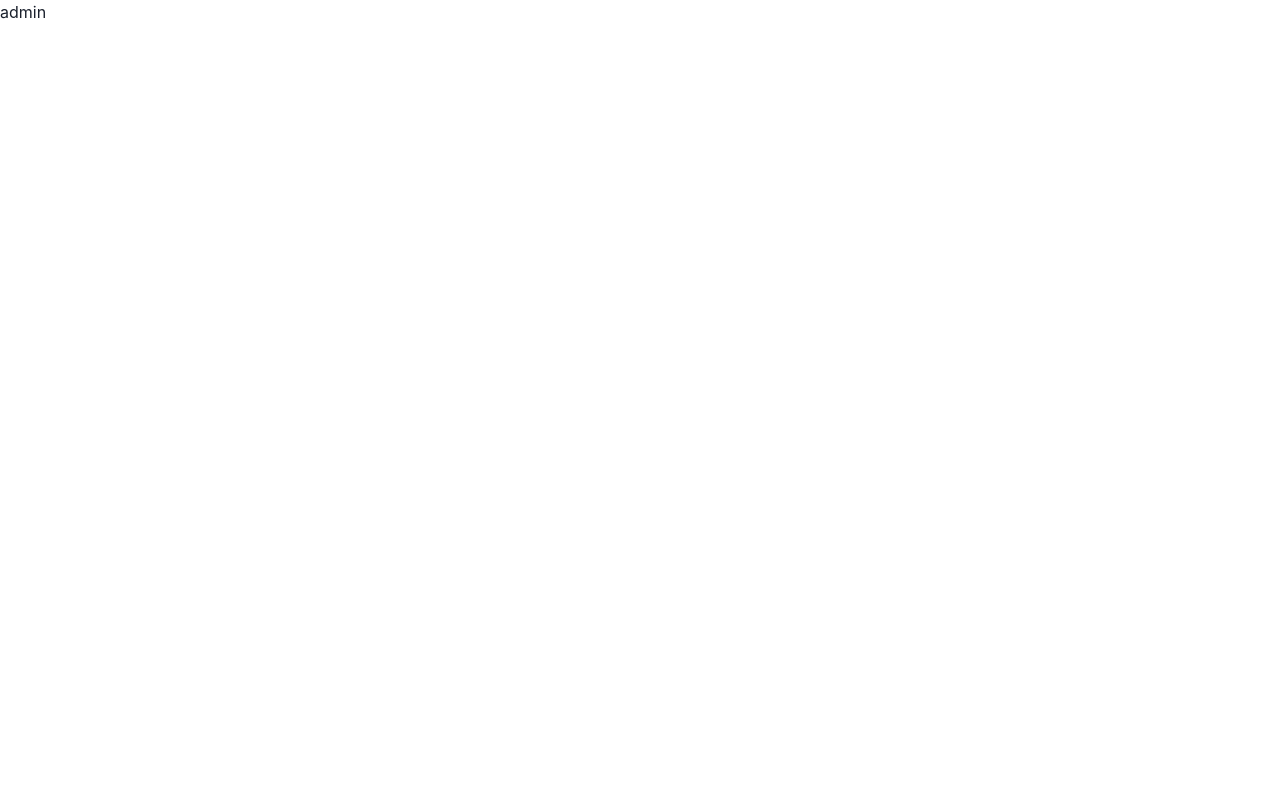
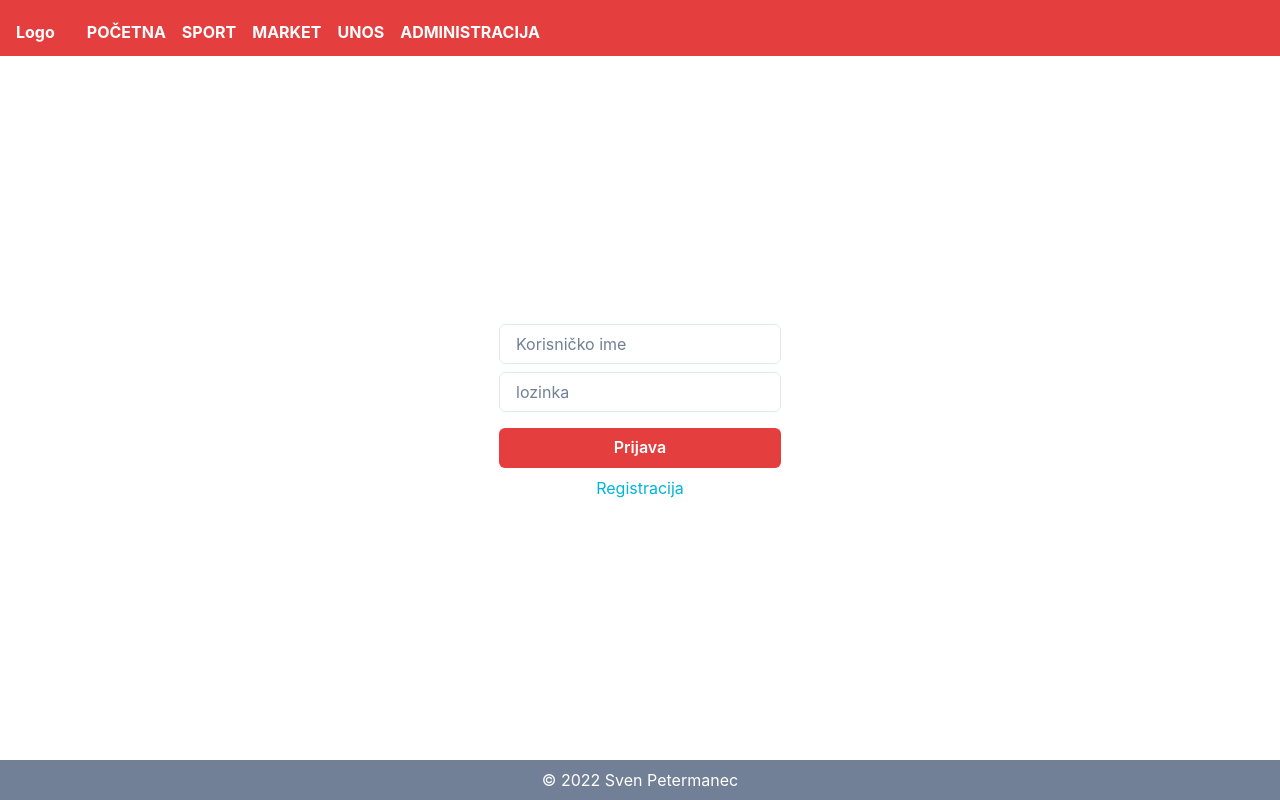
Before and after one commit to svenpetermanec/PWA, a React (Vite) app: page /admin in a window 1280 px wide. Built offline with nearby package versions, Linux system fonts and the light colour scheme.

Commit message:
Add user login and register

```diff
--- a/src/App.tsx
+++ b/src/App.tsx
@@ -5,6 +5,9 @@ import { CategoryContainer } from './containers/CategoryContainer';
 import { HomeContainer } from './containers/HomeContainer';
 import { NewArticleContainer } from './containers/NewArticleContainer';
 import 'react-toastify/dist/ReactToastify.css';
+import { LoginContainer } from './containers/LoginContainer';
+import { RegisterContainer } from './containers/RegisterContainer';
+import { AdminContainer } from './containers/AdminContainer';
 
 export const App = () => {
   return (
@@ -23,7 +26,9 @@ export const App = () => {
         <Route path='/article/:id' element={<ArticleFull />} />
         <Route path='/category/:category' element={<CategoryContainer />} />
         <Route path='/new' element={<NewArticleContainer />} />
-        <Route path='/admin' element={<div>admin</div>} />
+        <Route path='/admin' element={<LoginContainer />} />
+        <Route path='/admin/panel' element={<AdminContainer />} />
+        <Route path='/register' element={<RegisterContainer />} />
         <Route path={'*'} element={<Navigate to={'/'} />} />
       </Routes>
     </>
--- /dev/null
+++ b/src/containers/AdminContainer.tsx
@@ -0,0 +1,13 @@
+import { Box } from '@chakra-ui/react';
+import { Footer } from '../components/Footer';
+import { Header } from '../components/Header';
+
+export const AdminContainer = () => {
+  return (
+    <>
+      <Header />
+      <Box h='88vh'></Box>
+      <Footer />
+    </>
+  );
+};
--- /dev/null
+++ b/src/containers/LoginContainer.tsx
@@ -0,0 +1,98 @@
+import {
+  Box,
+  Button,
+  Flex,
+  FormControl,
+  FormErrorMessage,
+  Input,
+} from '@chakra-ui/react';
+import { zodResolver } from '@hookform/resolvers/zod';
+import { useForm } from 'react-hook-form';
+import { Link, Navigate } from 'react-router-dom';
+import { Footer } from '../components/Footer';
+import { Header } from '../components/Header';
+import z from 'zod';
+import { AppDispatch, RootState } from '../redux/store';
+import { useDispatch, useSelector } from 'react-redux';
+import { loginUserThunk } from '../redux/actions/userAction';
+import { LoggedInStateEnum } from '../redux/reducers/userReducer';
+
+const linkStyle = {
+  color: '#00B5D8',
+};
+
+const loginSchema = z.object({
+  username: z.string().min(1, { message: 'Korisničko ime je obavezno' }),
+  password: z.string().min(1, { message: 'Lozinka je obavezna' }),
+});
+
+export const LoginContainer = () => {
+  const dispatch: AppDispatch = useDispatch();
+
+  const loggedInState: LoggedInStateEnum = useSelector(
+    (state: RootState) => state.user.loggedInState
+  );
+
+  const {
+    formState: { errors },
+    register,
+    handleSubmit,
+  } = useForm({
+    resolver: zodResolver(loginSchema),
+  });
+
+  const onSubmit = (loginInfo: any) => {
+    dispatch(loginUserThunk(loginInfo));
+  };
+
+  if (loggedInState === LoggedInStateEnum.LoggedIn)
+    return <Navigate to={'/admin/panel'} />;
+
+  return (
+    <>
+      <Header />
+      <Flex
+        h='88vh'
+        flexDirection='column'
+        justifyContent='center'
+        alignItems='center'
+      >
+        <form onSubmit={handleSubmit(onSubmit)}>
+          <FormControl isInvalid={errors.username} my={2}>
+            <Input
+              type='text'
+              placeholder='Korisničko ime'
+              {...register('username')}
+            />
+            <FormErrorMessage>{errors.username?.message}</FormErrorMessage>
+          </FormControl>
+
+          <FormControl isInvalid={errors.password} my={2}>
+            <Input
+              type='password'
+              placeholder='lozinka'
+              {...register('password')}
+            />
+            <FormErrorMessage>{errors.password?.message}</FormErrorMessage>
+          </FormControl>
+
+          <Button
+            type='submit'
+            variant='solid'
+            colorScheme='red'
+            width='full'
+            my={2}
+          >
+            Prijava
+          </Button>
+        </form>
+        <Box>
+          <Link style={linkStyle} to={'/register'}>
+            Registracija
+          </Link>
+        </Box>
+      </Flex>
+      <Footer />
+    </>
+  );
+};
--- /dev/null
+++ b/src/containers/RegisterContainer.tsx
@@ -0,0 +1,87 @@
+import {
+  Box,
+  Button,
+  Flex,
+  FormControl,
+  FormErrorMessage,
+  Input,
+} from '@chakra-ui/react';
+import { zodResolver } from '@hookform/resolvers/zod';
+import { useForm } from 'react-hook-form';
+import { useNavigate } from 'react-router-dom';
+import { Footer } from '../components/Footer';
+import { Header } from '../components/Header';
+import z from 'zod';
+import { AppDispatch } from '../redux/store';
+import { useDispatch } from 'react-redux';
+
+const linkStyle = {
+  color: '#00B5D8',
+};
+
+const registerSchema = z.object({
+  username: z.string().min(1, { message: 'Korisničko ime je obavezno' }),
+  password: z.string().min(1, { message: 'Lozinka je obavezna' }),
+});
+
+export const RegisterContainer = () => {
+  const navigate = useNavigate();
+
+  const dispatch: AppDispatch = useDispatch();
+
+  const {
+    formState: { errors },
+    register,
+    handleSubmit,
+  } = useForm({
+    resolver: zodResolver(registerSchema),
+  });
+
+  const onSubmit = (registerInfo: any) => {
+    //dispatch(registerUserThunk(registerInfo));
+    navigate('/admin');
+  };
+
+  return (
+    <>
+      <Header />
+      <Flex
+        h='88vh'
+        flexDirection='column'
+        justifyContent='center'
+        alignItems='center'
+      >
+        <form onSubmit={handleSubmit(onSubmit)}>
+          <FormControl isInvalid={errors.username} my={2}>
+            <Input
+              type='text'
+              placeholder='Korisničko ime'
+              {...register('username')}
+            />
+            <FormErrorMessage>{errors.username?.message}</FormErrorMessage>
+          </FormControl>
+
+          <FormControl isInvalid={errors.password} my={2}>
+            <Input
+              type='password'
+              placeholder='lozinka'
+              {...register('password')}
+            />
+            <FormErrorMessage>{errors.password?.message}</FormErrorMessage>
+          </FormControl>
+
+          <Button
+            type='submit'
+            variant='solid'
+            colorScheme='red'
+            width='full'
+            my={2}
+          >
+            Registracija
+          </Button>
+        </form>
+      </Flex>
+      <Footer />
+    </>
+  );
+};
--- /dev/null
+++ b/src/redux/actions/userAction.ts
@@ -0,0 +1,32 @@
+import { AsyncThunk, createAsyncThunk } from '@reduxjs/toolkit';
+import {
+  LoginUserRequest,
+  LoginUserResponse,
+  RegisterUserRequest,
+  RegisterUserResponse,
+} from '../models/userModel';
+import { loginUser, registerUser } from '../services/user.service';
+
+export const loginUserThunk: AsyncThunk<
+  LoginUserResponse,
+  LoginUserRequest,
+  {}
+> = createAsyncThunk<LoginUserResponse, LoginUserRequest>(
+  '/user/login',
+  async (request, thunkApi) => {
+    const response = await loginUser(request);
+    return response.data;
+  }
+);
+
+export const registerUserThunk: AsyncThunk<
+  RegisterUserResponse,
+  RegisterUserRequest,
+  {}
+> = createAsyncThunk<RegisterUserResponse, RegisterUserRequest>(
+  '/user/register',
+  async (request, thunkApi) => {
+    const response = await registerUser(request);
+    return response.data;
+  }
+);
--- /dev/null
+++ b/src/redux/models/userModel.ts
@@ -0,0 +1,17 @@
+export interface LoginUserResponse {
+  id: number;
+  username: string;
+  isAdmin: boolean;
+}
+
+export interface LoginUserRequest {
+  username: string;
+  password: string;
+}
+
+export interface RegisterUserRequest extends LoginUserRequest {}
+
+export interface RegisterUserResponse {
+  username: string;
+  isAdmin: boolean;
+}
--- a/src/redux/reducers/articleReducer.ts
+++ b/src/redux/reducers/articleReducer.ts
@@ -28,6 +28,9 @@ const articleSlice = createSlice({
       state.articles.push(action.payload);
       toast.success('Članak objavljen');
     });
+    builder.addCase(addArticleThunk.rejected, () => {
+      toast.success('Došlo je do pogreške');
+    });
   },
 });
 
--- /dev/null
+++ b/src/redux/reducers/userReducer.ts
@@ -0,0 +1,44 @@
+import { createSlice } from '@reduxjs/toolkit';
+import { toast } from 'react-toastify';
+import { loginUserThunk, registerUserThunk } from '../actions/userAction';
+
+export enum LoggedInStateEnum {
+  Uninitialized = 0,
+  Pending = 1,
+  LoggedIn = 2,
+  Unauthorized = 3,
+  Expired = 4,
+}
+
+interface UserState {
+  loggedInState: LoggedInStateEnum;
+  isAdmin: boolean;
+}
+
+const initialState: UserState = {
+  loggedInState: LoggedInStateEnum.Uninitialized,
+  isAdmin: false,
+};
+
+const userReducer = createSlice({
+  name: 'user',
+  initialState,
+  reducers: {},
+  extraReducers: (builder) => {
+    builder.addCase(loginUserThunk.fulfilled, (state, action) => {
+      state.loggedInState = LoggedInStateEnum.LoggedIn;
+      state.isAdmin = action.payload.isAdmin;
+    });
+    builder.addCase(loginUserThunk.rejected, (state, action) => {
+      state.loggedInState = LoggedInStateEnum.Unauthorized;
+      toast.error('Račun ne postoji');
+    });
+    builder.addCase(registerUserThunk.fulfilled, () => {
+      toast.success('Račun kreiran');
+    });
+  },
+});
+
+const { reducer } = userReducer;
+
+export default reducer;
--- /dev/null
+++ b/src/redux/services/user.service.route.ts
@@ -0,0 +1,4 @@
+const defaultPath = '/user';
+
+export const loginUserRoute = `${defaultPath}/login`;
+export const registerUserRoute = `${defaultPath}/register`;
--- /dev/null
+++ b/src/redux/services/user.service.ts
@@ -0,0 +1,11 @@
+import { LoginUserRequest, RegisterUserRequest } from '../models/userModel';
+import { executeHttpPost } from '../requests';
+import { loginUserRoute, registerUserRoute } from './user.service.route';
+
+export const loginUser = async (params: LoginUserRequest) => {
+  return await executeHttpPost(loginUserRoute, params);
+};
+
+export const registerUser = async (params: RegisterUserRequest) => {
+  return await executeHttpPost(registerUserRoute, params);
+};
--- a/src/redux/store.ts
+++ b/src/redux/store.ts
@@ -1,9 +1,11 @@
 import { configureStore } from '@reduxjs/toolkit';
 import articleReducer from './reducers/articleReducer';
+import userReducer from './reducers/userReducer';
 
 export const store = configureStore({
   reducer: {
     article: articleReducer,
+    user: userReducer,
   },
   middleware: (getDefaultMiddleware) =>
     getDefaultMiddleware({
```
Also changed, not shown: 1 other file (tests, documents, lock files or other folders).
